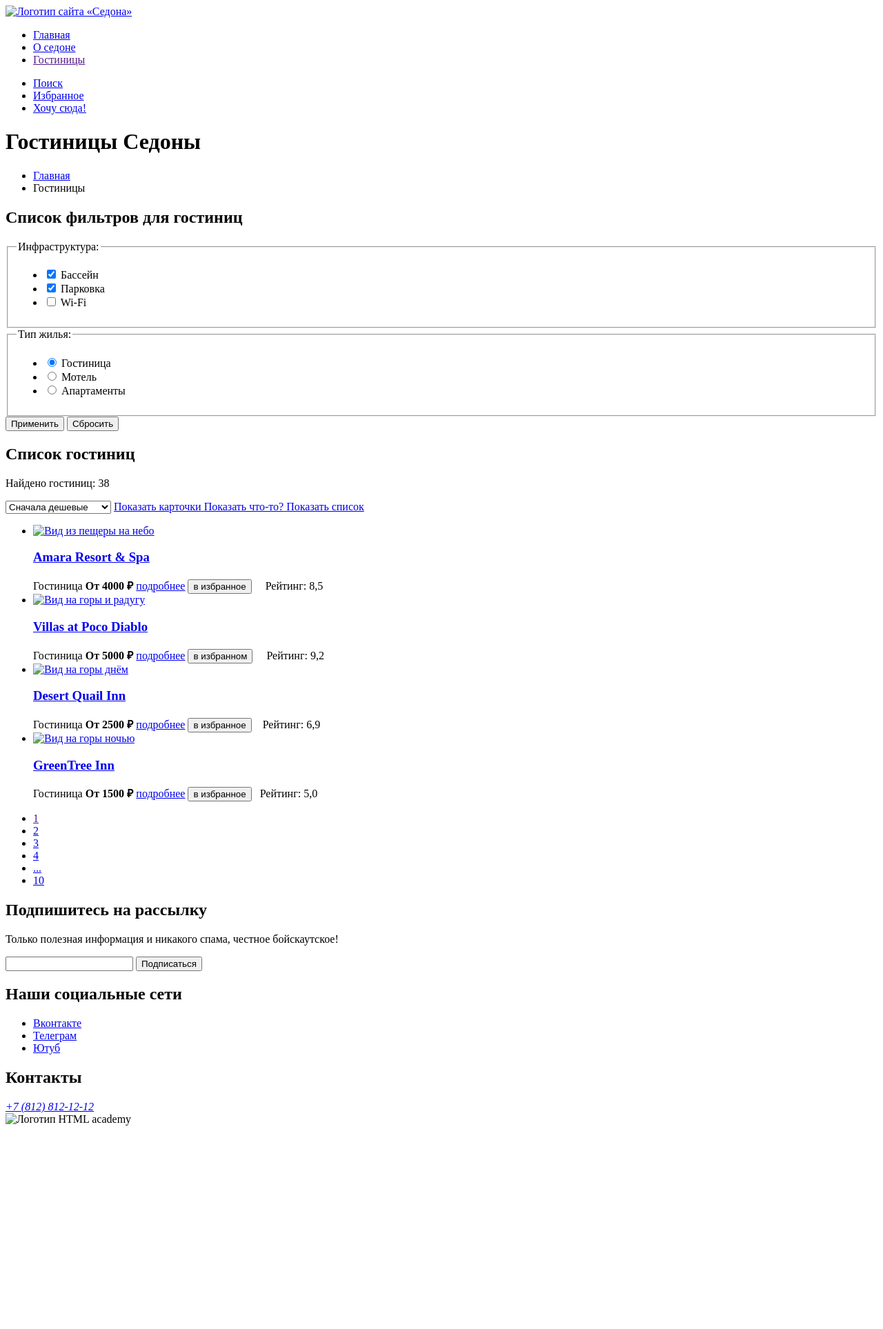
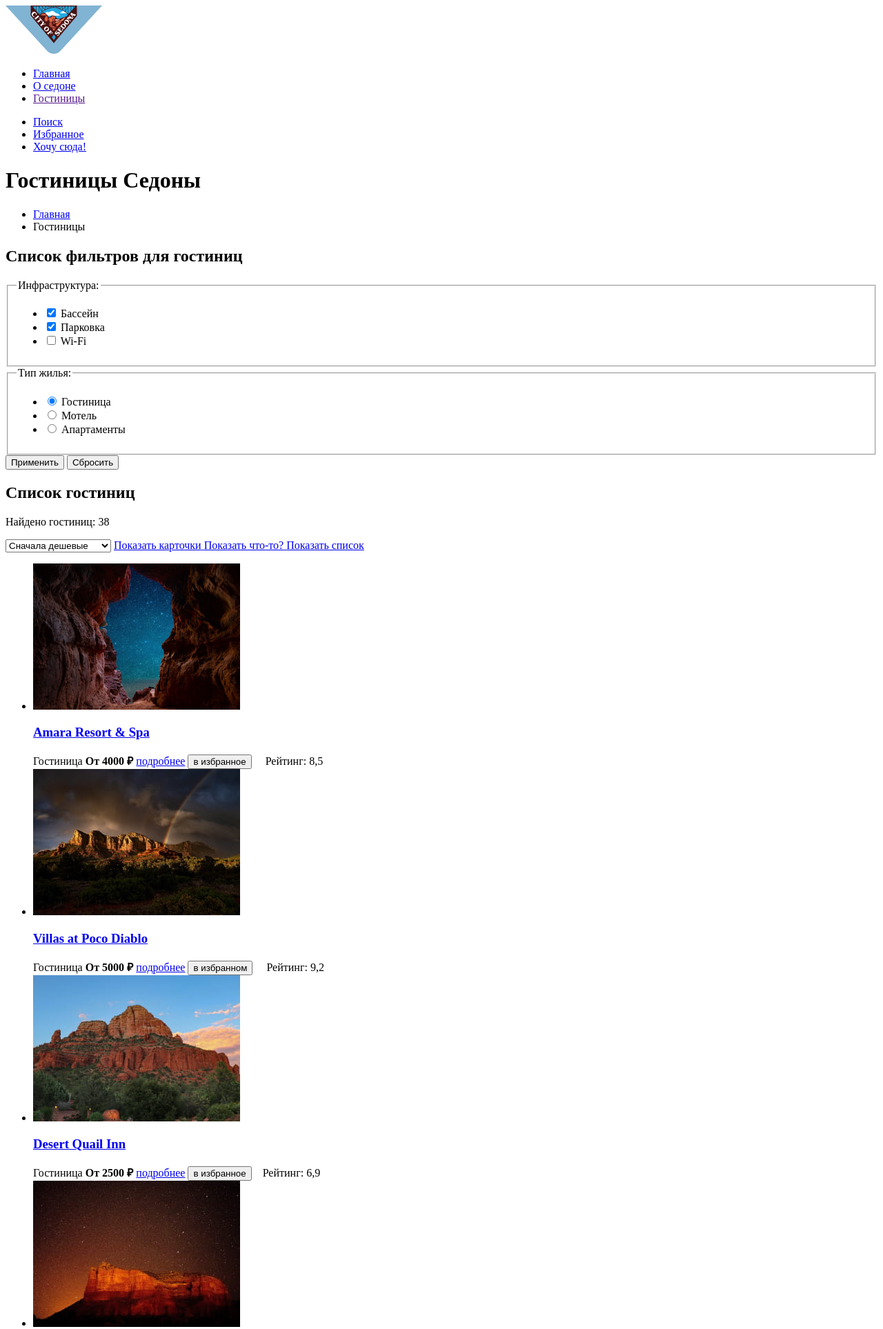
Before and after one commit to Yofukashiya/2676387-sedona-2, a plain HTML site: page catalog.html in a window 1280 px wide. Shown: the top 1927 px of the page at 69% size. Before the commit the page ends 1640 px from the top, so only its background shows below. Drawn offline with Linux system fonts and the light colour scheme.

Commit message:
Добавляет картинки на сайт

```diff
--- a/catalog.html
+++ b/catalog.html
@@ -6,10 +6,16 @@
     <title>Гостиницы Седоны</title>
   </head>
   <body>
-    <header class="inner-header">
+    <header class="inner-header" data-test="header">
       <nav class="navigation">
         <a class="navigation-logo" href="index.html">
-          <img class="page-header-logo" src="" alt="Логотип сайта «Седона»" />
+          <img
+            class="page-header-logo"
+            src="images/header-logo.svg"
+            alt="Логотип сайта «Седона»"
+            width="140"
+            height="70"
+          />
         </a>
         <ul class="navigation-list">
           <li class="navigation-item">
@@ -40,7 +46,7 @@
       </nav>
     </header>
 
-    <main class="main-inner">
+    <main class="main-inner" data-test="main">
       <header class="inner-header">
         <h1 class="inner-header-title">Гостиницы Седоны</h1>
         <ul class="breadcrumbs">
@@ -55,7 +61,7 @@
         </ul>
       </header>
 
-      <section class="catalog-filters">
+      <section class="catalog-filters" data-test="filter">
         <h2 class="visually-hidden">Список фильтров для гостиниц</h2>
         <form
           class="catalog-filters-form"
@@ -145,7 +151,7 @@
         </form>
       </section>
 
-      <section class="catalog-content">
+      <section class="catalog-content" data-test="catalog">
         <h2 class="visually-hidden">Список гостиниц</h2>
         <p class="result-text">Найдено гостиниц: 38</p>
         <select class="select-contol" aria-label="Сортировка">
@@ -169,8 +175,10 @@
             <a class="catalog-card-link" href="#">
               <img
                 class="catalog-card-image"
-                src=""
+                src="images/catalog/catalog-1.jpg"
                 alt="Вид из пещеры на небо"
+                width="300"
+                height="212"
               />
               <h3 class="catalog-card-title">Amara Resort & Spa</h3>
             </a>
@@ -190,8 +198,10 @@
             <a class="catalog-card-link" href="#">
               <img
                 class="catalog-card-image"
-                src=""
+                src="images/catalog/catalog-2.jpg"
                 alt="Вид на горы и радугу"
+                width="300"
+                height="212"
               />
               <h3 class="catalog-card-title">Villas at Poco Diablo</h3>
             </a>
@@ -212,7 +222,13 @@
           </li>
           <li class="catalog-item">
             <a class="catalog-card-link" href="#">
-              <img class="catalog-card-image" src="" alt="Вид на горы днём" />
+              <img
+                class="catalog-card-image"
+                src="images/catalog/catalog-3.jpg"
+                alt="Вид на горы днём"
+                width="300"
+                height="212"
+              />
               <h3 class="catalog-card-title">Desert Quail Inn</h3>
             </a>
             <span>Гостиница</span>
@@ -228,7 +244,13 @@
           </li>
           <li class="catalog-item">
             <a class="catalog-card-link" href="#">
-              <img class="catalog-card-image" src="" alt="Вид на горы ночью" />
+              <img
+                class="catalog-card-image"
+                src="images/catalog/catalog-4.jpg"
+                alt="Вид на горы ночью"
+                width="300"
+                height="212"
+              />
               <h3 class="catalog-card-title">GreenTree Inn</h3>
             </a>
             <span>Гостиница</span>
@@ -267,7 +289,7 @@
         </ul>
       </section>
 
-      <section class="newsletter">
+      <section class="newsletter" data-test="subscribe">
         <h2 class="section-title">Подпишитесь на рассылку</h2>
         <p class="section-description-">
           Только полезная информация и никакого спама, честное бойскаутское!
@@ -288,7 +310,7 @@
       </section>
     </main>
 
-    <footer class="inner-footer">
+    <footer class="inner-footer" data-test="footer">
       <section class="footer-socials">
         <h2 class="visually-hidden">Наши социальные сети</h2>
         <ul class="socials-list">
@@ -322,7 +344,9 @@
         </address>
       </section>
 
-      <img class="footer-logo" src="" alt="Логотип HTML academy" />
+      <div class="footer-logo">
+        <span class="visually-hidden">Логотип HTML academy</span>
+      </div>
     </footer>
   </body>
 </html>
```
Also changed, not shown: index.html (+32 -11 lines), images/advantages-1.jpg (added), images/advantages-2.jpg (added), images/catalog/catalog-1.jpg (added), images/catalog/catalog-2.jpg (added), images/catalog/catalog-3.jpg (added), images/catalog/catalog-4.jpg (added), images/header-logo.svg (added), images/hero-text-logo.svg (added).
